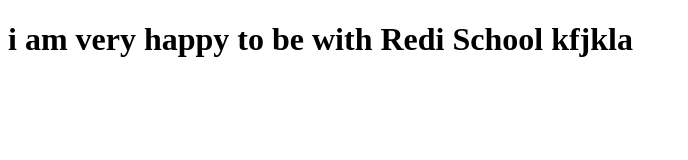
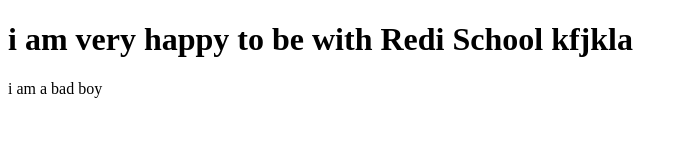
Before and after one commit to Dalim017/redi-school-2, a plain HTML site: page index.html in a window 1280 px wide. Shown: the whole page, without its empty margins (0-688 px from the left). Drawn offline with Linux system fonts and the light colour scheme.

Commit message:
Update index.html
added a new paragraph

```diff
--- a/index.html
+++ b/index.html
@@ -6,8 +6,10 @@
     <meta name="viewport" content="width=device-width, initial-scale=1.0">
     <title>Redi School 2</title>
 </head>
+
 <body>
     <h1>i am very happy to be with Redi School kfjkla </h1>
+    <p> i am a bad boy</p>
 
 
 </body>
```
